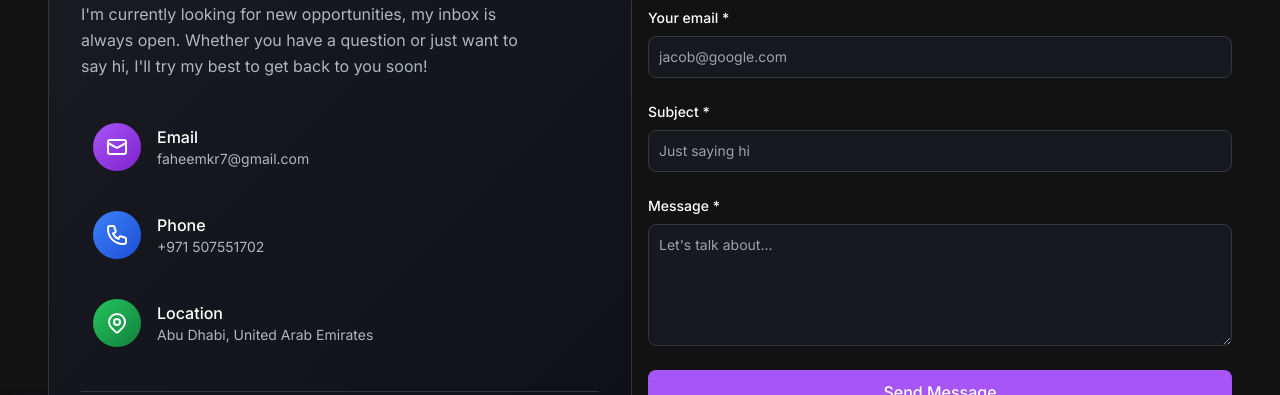
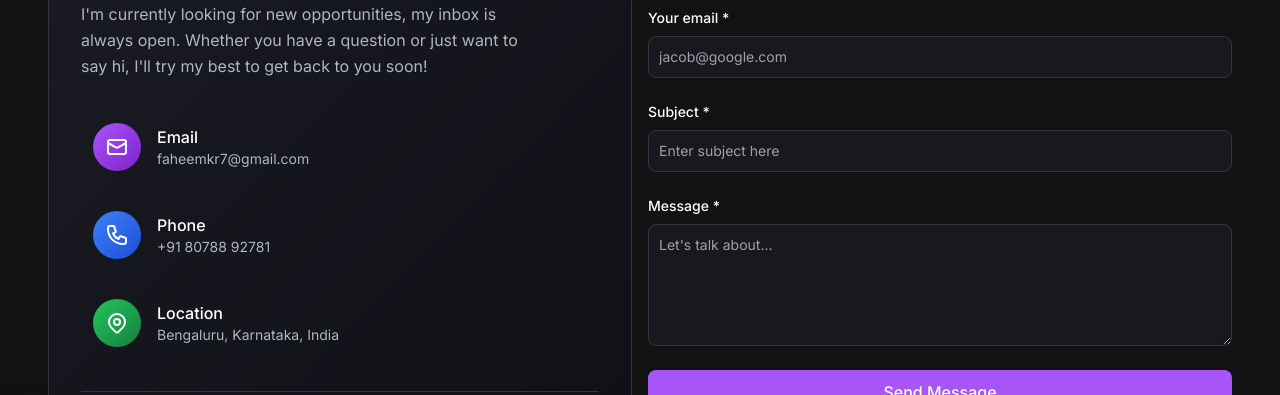
Before and after one commit to faheem35/Portfolio, a Next.js app: page / in a window 1280 px wide. Shown: the part 4660-5055 px from the top of the page. Built offline with nearby package versions, Linux system fonts and the light colour scheme.

Commit message:
contact info updated

```diff
--- a/src/app/components/EmailSection.jsx
+++ b/src/app/components/EmailSection.jsx
@@ -90,7 +90,7 @@ const EmailSection = () => {
               </div>
               <div>
                 <p className="text-white font-medium">Phone</p>
-                <p className="text-[#ADB7BE] text-sm group-hover:text-blue-400 transition-colors">+971 507551702</p>
+                <p className="text-[#ADB7BE] text-sm group-hover:text-blue-400 transition-colors">+91 80788 92781</p>
               </div>
             </a>
 
@@ -103,7 +103,7 @@ const EmailSection = () => {
               </div>
               <div>
                 <p className="text-white font-medium">Location</p>
-                <p className="text-[#ADB7BE] text-sm group-hover:text-green-400 transition-colors">Abu Dhabi, United Arab Emirates</p>
+                <p className="text-[#ADB7BE] text-sm group-hover:text-green-400 transition-colors">Bengaluru, Karnataka, India</p>
               </div>
             </div>
 
@@ -179,7 +179,7 @@ const EmailSection = () => {
               required
               disabled={isLoading}
               className="bg-[#18191E] border border-[#33353F] placeholder-[#9CA2A9] text-gray-100 text-sm rounded-lg block w-full p-2.5 focus:ring-2 focus:ring-primary-500 focus:border-primary-500 disabled:opacity-50 disabled:cursor-not-allowed"
-              placeholder="Just saying hi"
+              placeholder="Enter subject here"
             />
           </div>
           <div className="mb-6">
--- a/src/app/components/HeroSection.jsx
+++ b/src/app/components/HeroSection.jsx
@@ -130,7 +130,7 @@ const HeroSection = () => {
             </Link>
             <Link
              target="_blank"
-              href="https://drive.google.com/file/d/1h2G0SkuMlYsjchNE-_KJaMEf5xGOoeL4/view?usp=sharing"
+              href="https://drive.google.com/file/d/1RMvcaDCM5Q78c2gvlf3c1tnwuLNPY-8J/view?usp=sharing"
               className="px-1 inline-block py-1 w-full sm:w-fit rounded-full bg-gradient-to-br from-primary-500 to-secondary-500 hover:bg-slate-800 text-white mt-3"
             >
               <span className="block bg-[#121212] hover:bg-slate-800 rounded-full px-5 py-2">
```
